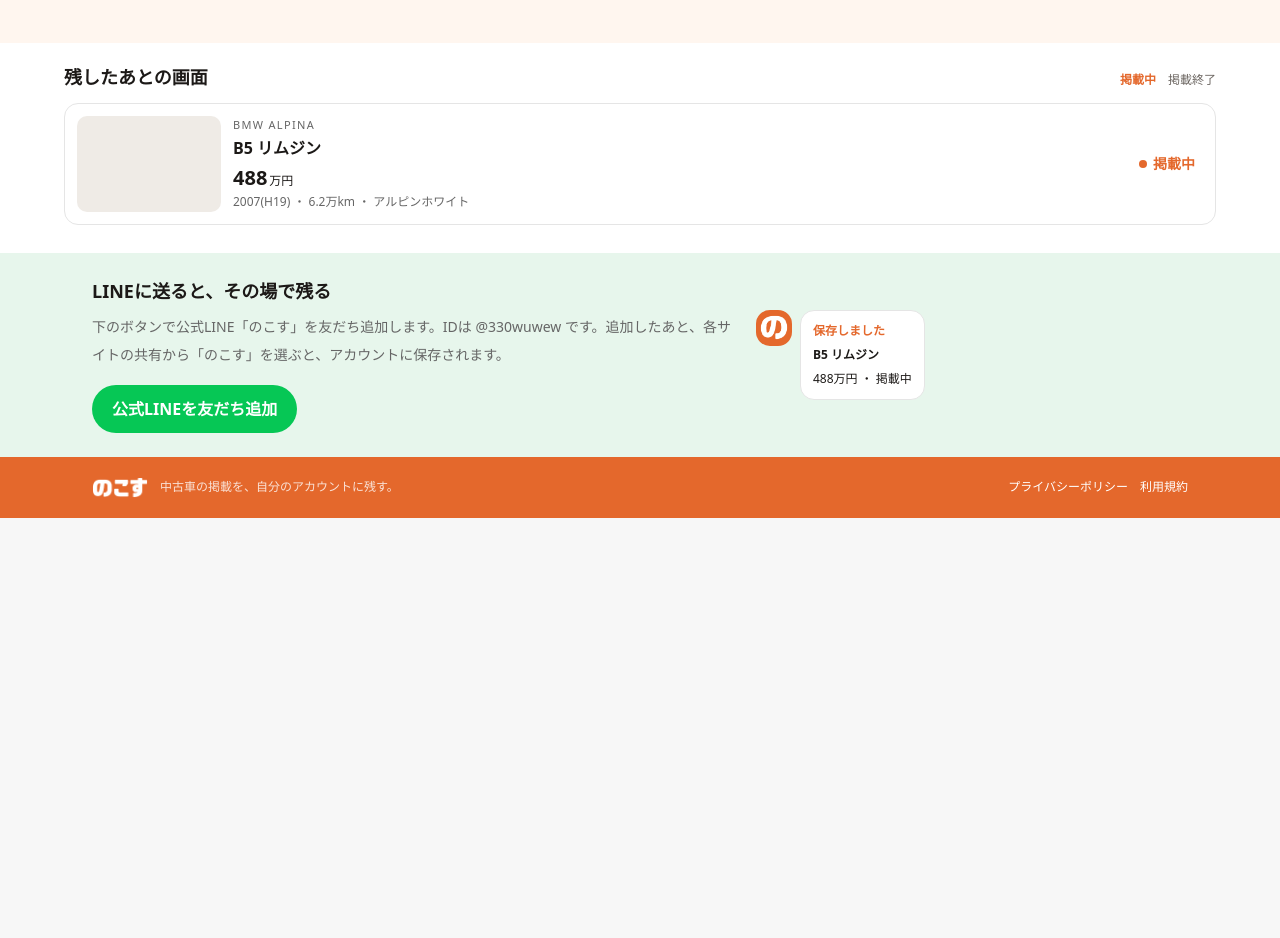
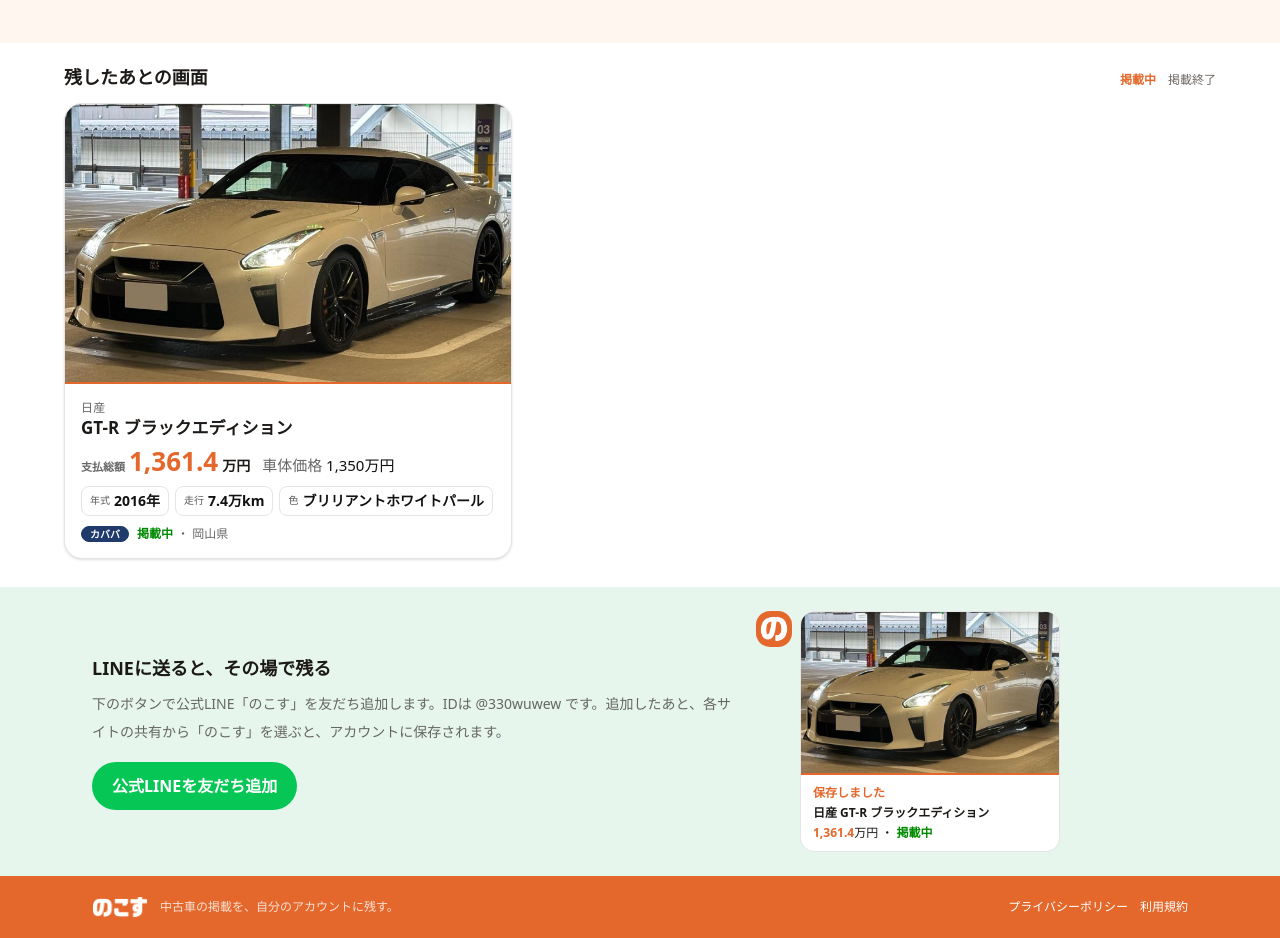
Before and after one commit to goodgunu/nokosu, a Next.js app: page / in a window 1280 px wide. Shown: the part 1660-2598 px from the top of the page. Before the commit the page ends 2178 px from the top, so only its background shows below. Built offline with nearby package versions, Linux system fonts and the light colour scheme; no server answers.

Commit message:
トップのモックカードを実際の車カード風に(GT-R写真つき)

```diff
--- a/components/landing-page.tsx
+++ b/components/landing-page.tsx
@@ -6,6 +6,46 @@ import { MockDetail, MockList, MockSend } from "@/components/landing-mocks";
 import { LoginOptions } from "@/components/login-options";
 import { LineAddLink, LINE_ACCOUNT_ID } from "@/components/line-add-link";
 import { Mark, Wordmark } from "@/components/wordmark";
+import { SpecChip } from "@/components/spec-chip";
+import { SOURCE_BADGE_CLASS } from "@/components/source-badge";
+import { SOURCE_LABEL } from "@/lib/sites";
+
+// 実際の一覧カードに近い見た目のサンプル（ゆうがさんの車）
+function SampleCard({ live }: { live: boolean }) {
+  return (
+    <div className="border-border overflow-hidden rounded-2xl border bg-white shadow-sm">
+      <div className="bg-muted relative aspect-[16/10] w-full overflow-hidden">
+        <Image src="/gtr-card.jpg" alt="" fill sizes="(max-width: 640px) 100vw, 448px" className={`object-cover ${live ? "" : "grayscale"}`} />
+      </div>
+      <div className="border-t-2 p-3 pb-3.5 sm:p-4" style={{ borderColor: "#E4682C" }}>
+        <p className="text-muted-foreground text-xs font-medium tracking-wide">日産</p>
+        <p className="text-[17px] leading-snug font-bold">GT-R ブラックエディション</p>
+        <div className="mt-2 flex flex-wrap items-baseline gap-x-3 gap-y-0.5">
+          <p className="flex items-baseline gap-1 leading-none">
+            <span className="text-muted-foreground text-[11px] font-bold">支払総額</span>
+            <span className="text-[26px] font-extrabold tabular-nums" style={{ color: "#E4682C" }}>1,361.4</span>
+            <span className="text-sm font-bold">万円</span>
+          </p>
+          <p className="text-muted-foreground text-[15px]">
+            車体価格 <span className="text-foreground font-medium tabular-nums">1,350万円</span>
+          </p>
+        </div>
+        <div className="mt-2.5 flex flex-wrap gap-1.5">
+          <SpecChip label="年式" value="2016年" />
+          <SpecChip label="走行" value="7.4万km" />
+          <SpecChip label="色" value="ブリリアントホワイトパール" />
+        </div>
+        <p className="mt-2.5 flex flex-wrap items-center gap-x-1 gap-y-1 text-xs">
+          <span className={`mr-1 inline-flex shrink-0 items-center rounded-full border px-2 py-0.5 text-[10px] leading-none font-bold ${SOURCE_BADGE_CLASS.kabaha}`}>
+            {SOURCE_LABEL.kabaha}
+          </span>
+          <span className={live ? "text-live font-bold" : "font-bold text-black"}>{live ? "掲載中" : "掲載終了"}</span>
+          <span className="text-muted-foreground"> ・ 岡山県</span>
+        </p>
+      </div>
+    </div>
+  );
+}
 
 const mocks = [<MockSend key="send" />, <MockDetail key="detail" />, <MockList key="list" />];
 
@@ -186,20 +226,8 @@ export function LandingPage() {
               掲載終了
             </button>
           </div>
-          <div className="border-border mt-3 flex items-center gap-3 rounded-xl border p-3">
-            <div className={`h-20 w-28 shrink-0 rounded-lg bg-[#efebe6] sm:h-24 sm:w-36 ${live ? "" : "grayscale"}`} />
-            <div className="min-w-0 flex-1">
-              <p className="text-muted-foreground text-[11px] tracking-[0.12em]">BMW ALPINA</p>
-              <p className="mt-0.5 truncate text-base font-bold">B5 リムジン</p>
-              <p className="mt-1 text-xl font-bold">
-                488<span className="ml-0.5 text-xs font-normal">万円</span>
-              </p>
-              <p className="text-muted-foreground mt-0.5 truncate text-xs">2007(H19) ・ 6.2万km ・ アルピンホワイト</p>
-            </div>
-            <p className="hidden items-center pr-2 text-sm font-bold sm:flex" style={{ color: live ? "#E4682C" : "#6B6560" }}>
-              <span className="mr-1.5 inline-block size-2 rounded-full" style={{ background: live ? "#E4682C" : "#B7B1AA" }} />
-              {live ? "掲載中" : "掲載終了"}
-            </p>
+          <div className="mt-3 max-w-md">
+            <SampleCard live={live} />
           </div>
         </div>
       </section>
@@ -217,10 +245,17 @@ export function LandingPage() {
           </div>
           <div className="flex items-start gap-2">
             <Mark size={36} />
-            <div className="border-border rounded-xl border bg-white px-3 py-2 text-xs leading-6">
-              <p className="font-bold" style={{ color: "#E4682C" }}>保存しました</p>
-              <p className="font-bold">B5 リムジン</p>
-              <p>488万円 ・ 掲載中</p>
+            <div className="border-border w-full max-w-[260px] overflow-hidden rounded-xl border bg-white text-xs">
+              <div className="relative aspect-[16/10] w-full">
+                <Image src="/gtr-card.jpg" alt="" fill sizes="260px" className="object-cover" />
+              </div>
+              <div className="border-t-2 px-3 py-2 leading-5" style={{ borderColor: "#E4682C" }}>
+                <p className="font-bold" style={{ color: "#E4682C" }}>保存しました</p>
+                <p className="font-bold">日産 GT-R ブラックエディション</p>
+                <p>
+                  <span className="font-extrabold" style={{ color: "#E4682C" }}>1,361.4</span>万円 ・ <span className="font-bold text-live">掲載中</span>
+                </p>
+              </div>
             </div>
           </div>
         </div>
```
Also changed, not shown: public/gtr-card.jpg (added).
